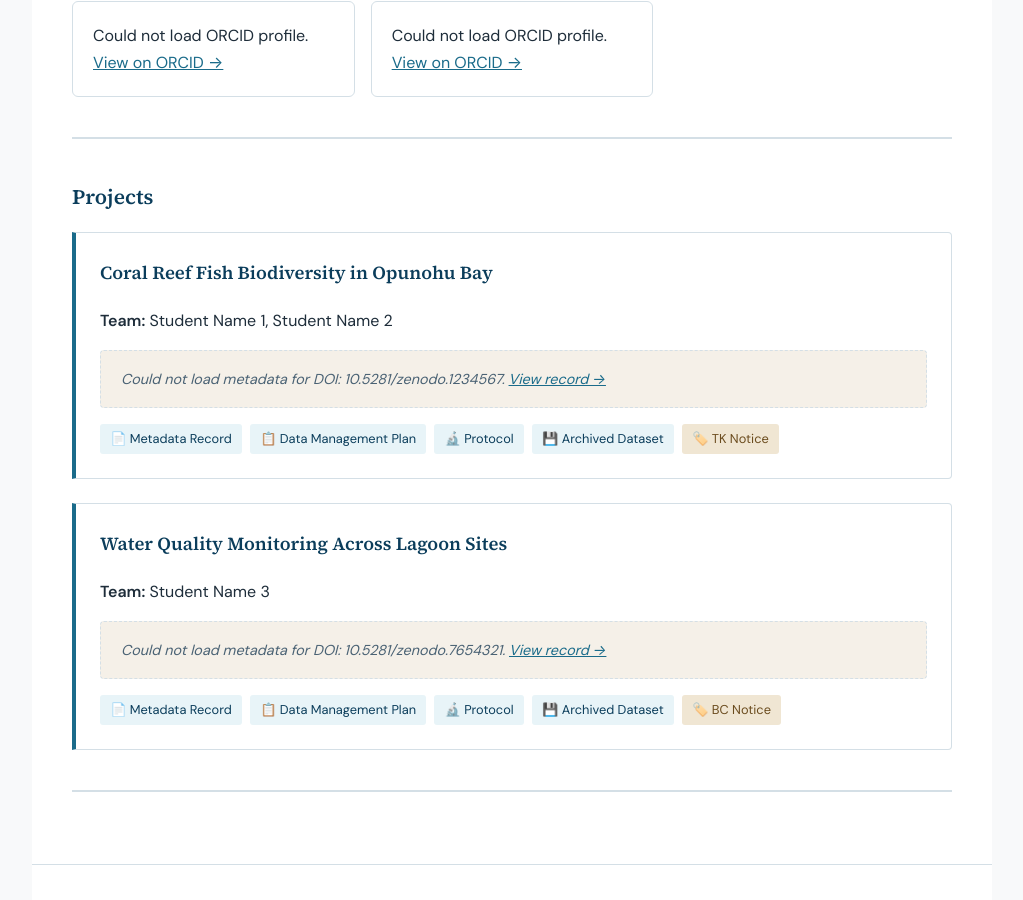
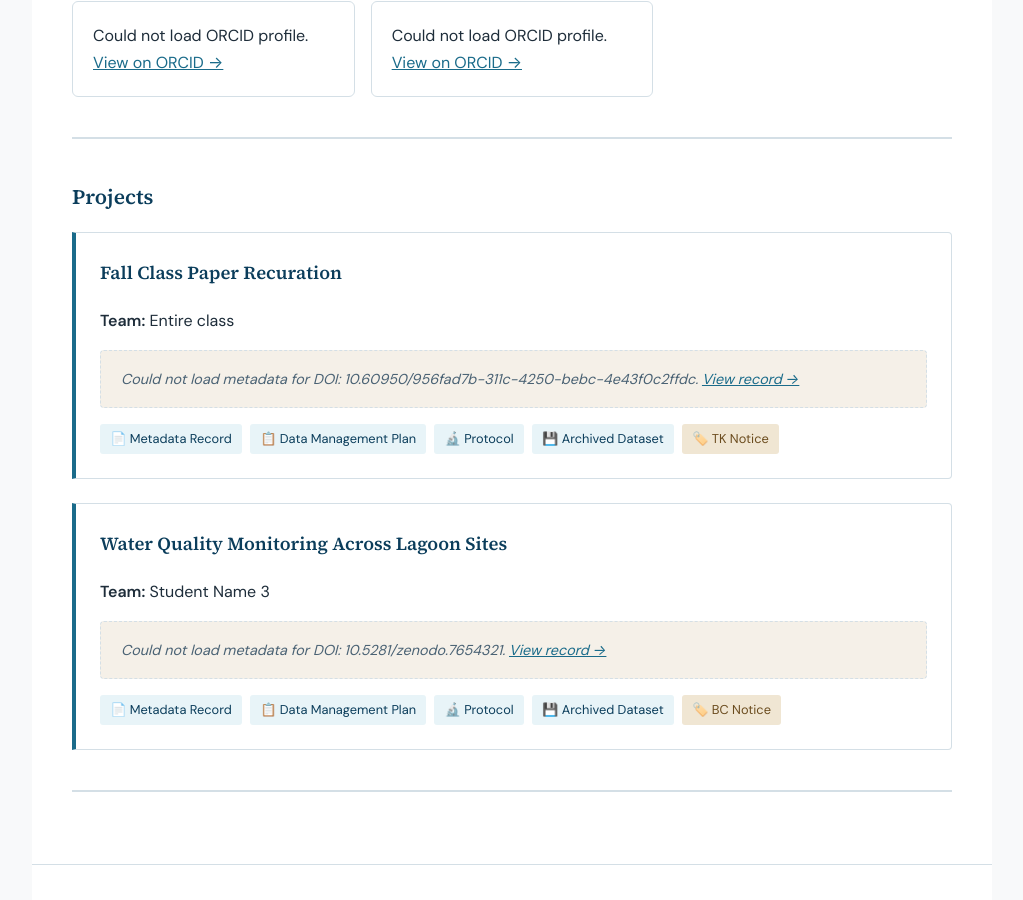
Before and after one commit to Gump-Station/isp-data-class, a Jekyll site: the page built from 2026.md, in a window 1280 px wide and 900 px high, scrolled down 1087 px. Shown: the whole window, without its empty margins (128-1151 px from the left). Built offline with Jekyll 4.4.1, drawn with Linux system fonts in a browser that asks for light colours.

Commit message:
2026 recuration project

```diff
--- a/2026.md
+++ b/2026.md
@@ -58,15 +58,15 @@ cohort:
 
 <div class="project-card" markdown="1">
 
-### Coral Reef Fish Biodiversity in Opunohu Bay
+### Fall Class Paper Recuration
 
-**Team:** Student Name 1, Student Name 2
+**Team:** Entire class
 
 <!-- DOI Metadata: paste your DOI below and the title/creators/abstract load automatically -->
-<div class="doi-metadata" data-doi="10.5281/zenodo.1234567"></div>
+<div class="doi-metadata" data-doi="10.60950/956fad7b-311c-4250-bebc-4e43f0c2ffdc"></div>
 
 <div class="links">
-  <a href="https://doi.org/10.5281/zenodo.1234567">📄 Metadata Record</a>
+  <a href="https://doi.org/10.60950/956fad7b-311c-4250-bebc-4e43f0c2ffdc">📄 Metadata Record</a>
   <a href="#">📋 Data Management Plan</a>
   <a href="#">🔬 Protocol</a>
   <a href="#">💾 Archived Dataset</a>
```
